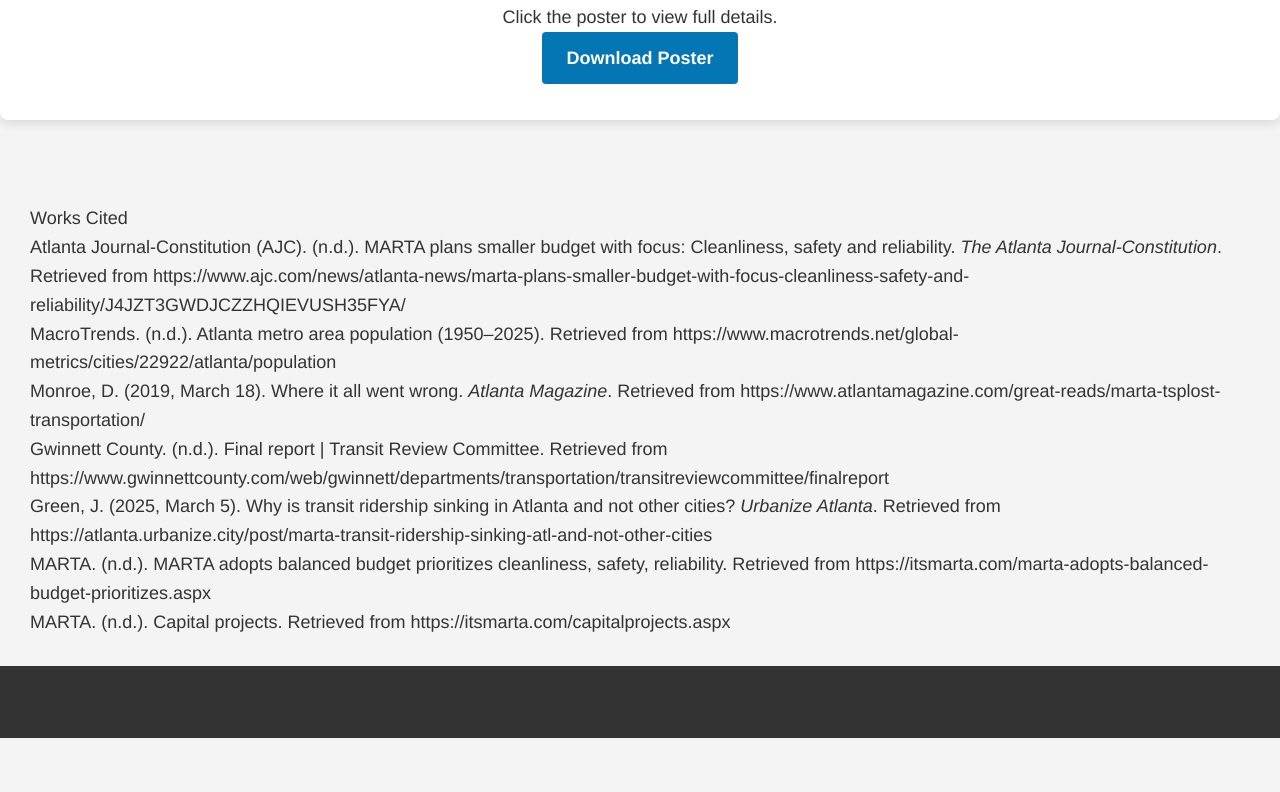
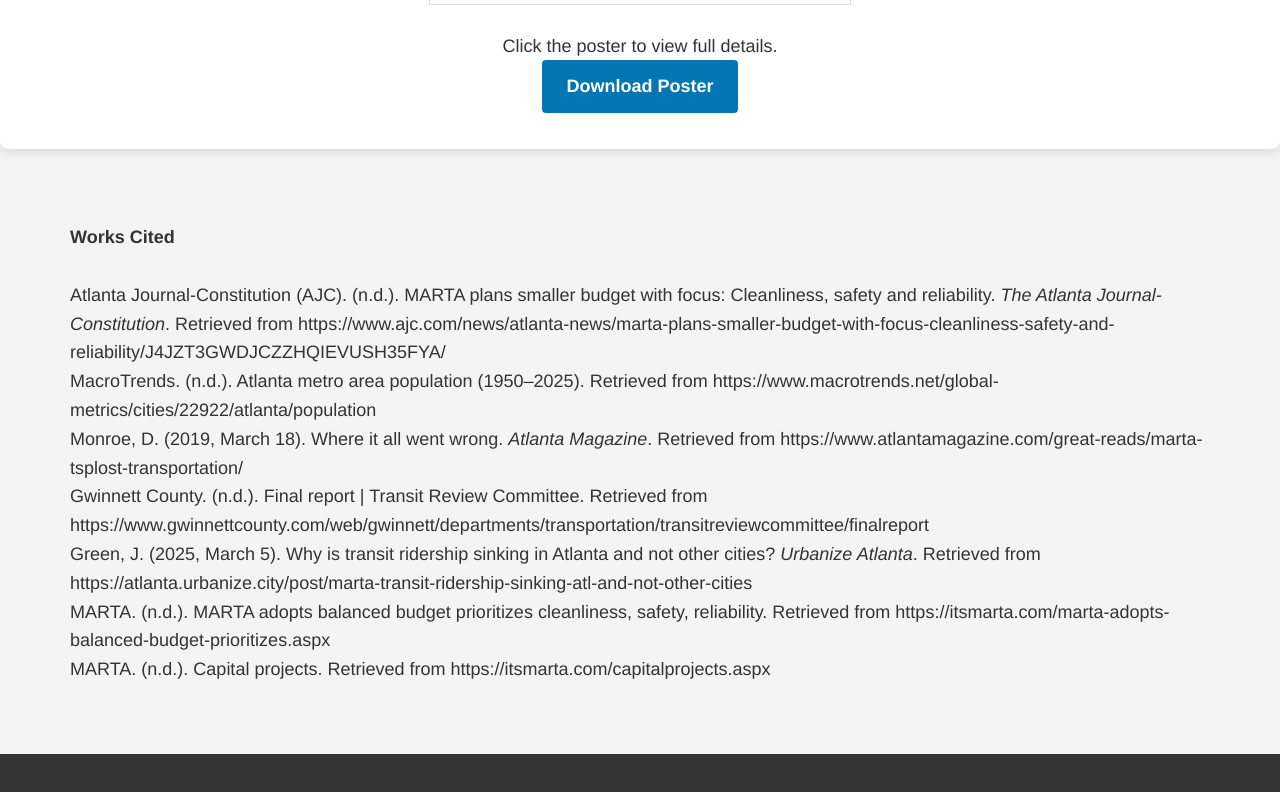
Before and after one commit to lyi46/marta, a plain HTML site: page index.html in a window 1280 px wide. Shown: the part 4226-5018 px from the top of the page. Before the commit the page ends 4964 px from the top, so only its background shows below. Drawn offline with nearby package versions, Linux system fonts and the light colour scheme; files whose address does not match are found by name.

Commit message:
new changes

```diff
--- a/index.html
+++ b/index.html
@@ -189,11 +189,13 @@
                         and reduce maintenance costs and delays.</p>
                 </div>
                 <div class="card">
+                    <img src="static/safety.jpg">
                     <h3 class="font-bold">Safety & Public Image</h3>
                     <p>We will improve MARTA by focusing on two areas: upgrading security systems and increasing
                         personnel, and modernizing stations to create a cleaner, more welcoming environment.</p>
                 </div>
                 <div class="card">
+                    <img src="static/routes.png">
                     <h3 class="font-bold">Lack of Expansion of Transit</h3>
                     <p>Strategic MARTA expansion—specifically along the BeltLine and major highway arteries—is projected
                         to significantly boost ridership, which will consequently alleviate traffic congestion on our
@@ -233,7 +235,7 @@
             </ul>
         </section> -->
 <section class="references">
-        <h2>Works Cited</h2>
+        <h2><strong>Works Cited</strong></h2><br>
         <ul class="works-cited">
             <li>
                 Atlanta Journal-Constitution (AJC). (n.d.). MARTA plans smaller budget with focus: Cleanliness, safety and reliability. <em>The Atlanta Journal-Constitution</em>. Retrieved from
--- a/static/style.css
+++ b/static/style.css
@@ -454,5 +454,5 @@
 
 
 .references {
-    padding: 30px;
+    padding: 20px 70px 70px 70px;
 }
```
